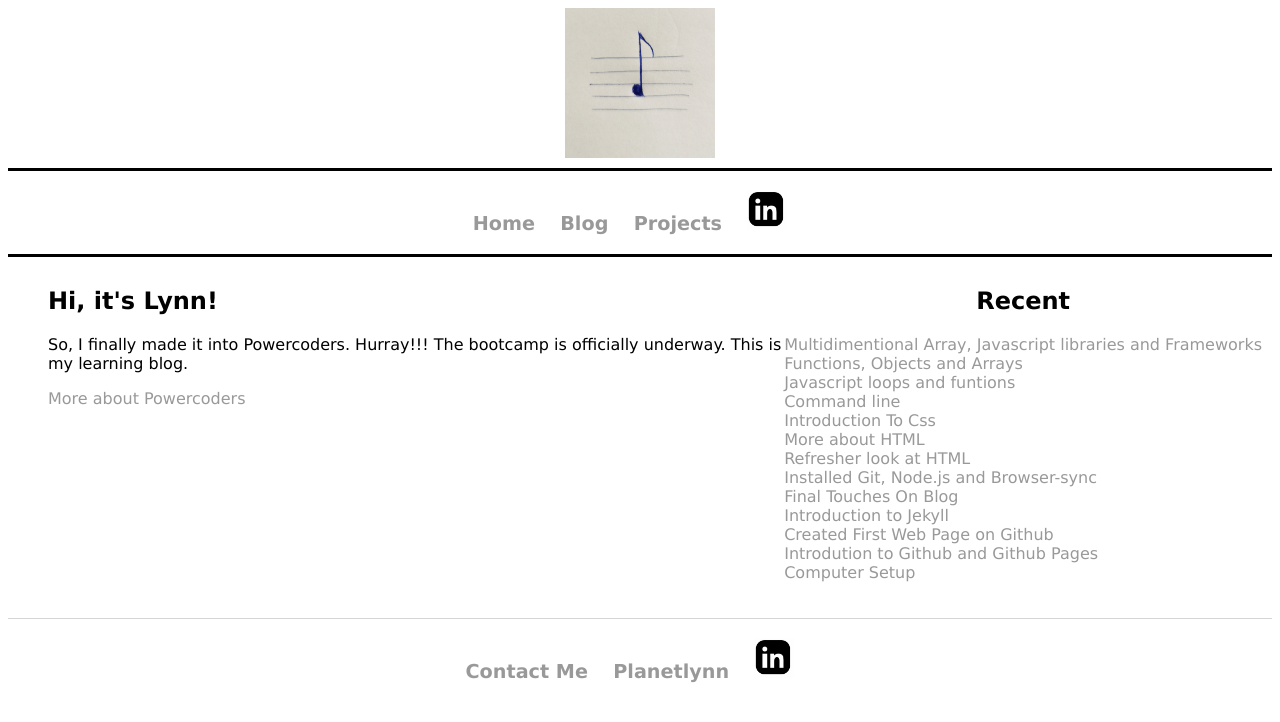
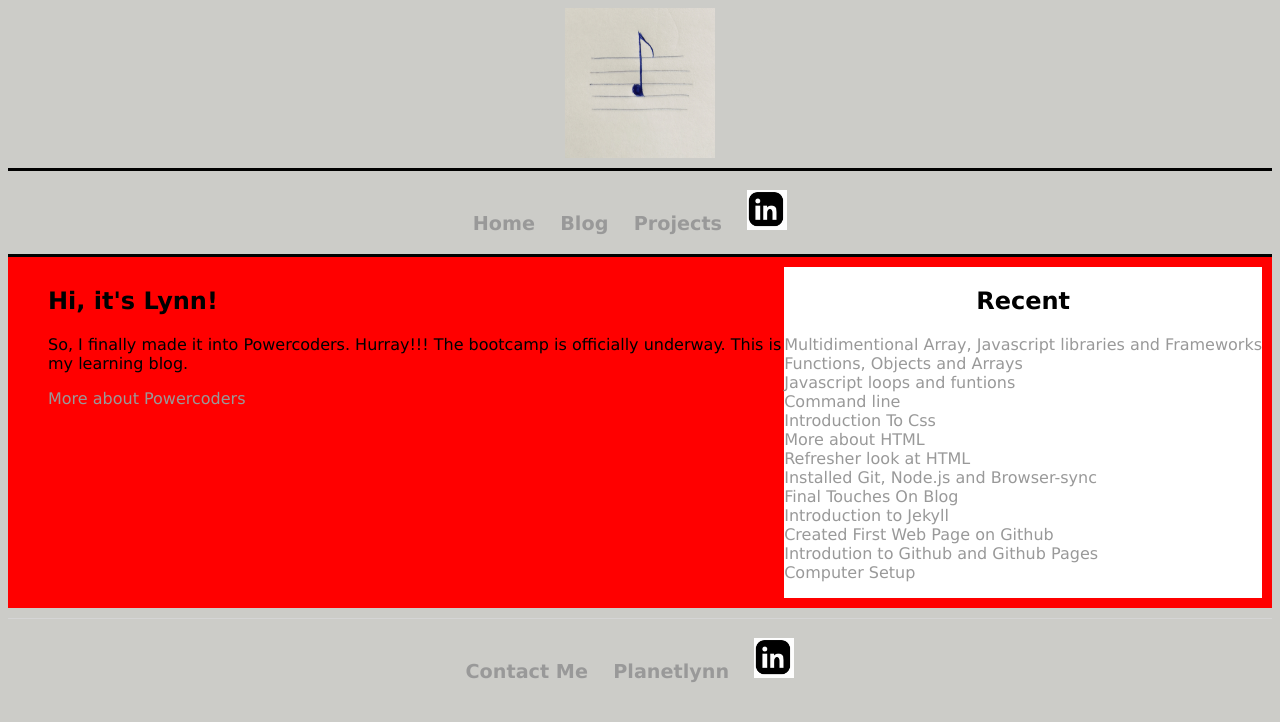
Before and after one commit to aineomugisha/aineomugisha.github.io, a Jekyll site: the page built from index.html, in a window 1280 px wide. Shown: the top 722 px of the page. Built offline with Jekyll 4.4.1, drawn with Linux system fonts in a browser that asks for light colours.

Commit message:
Update main.css

```diff
--- a/css/main.css
+++ b/css/main.css
@@ -4,11 +4,15 @@
 *{
     font-family: "Lucida Sans";
 }
+body{
+background-color: rgb(204, 204, 200);
+}
 header{
     display:flex;
     flex-direction:row;
     justify-content: center;
-    padding-bottom:10px
+    padding-bottom:10px;
+        background-color: grey);
 }
 h2{
     text-align:center;
@@ -57,6 +61,7 @@
     display:flex;
     flex-wrap:wrap;
     padding:10px;
+        background-color:red;
 }
 
 .blurb{
```
